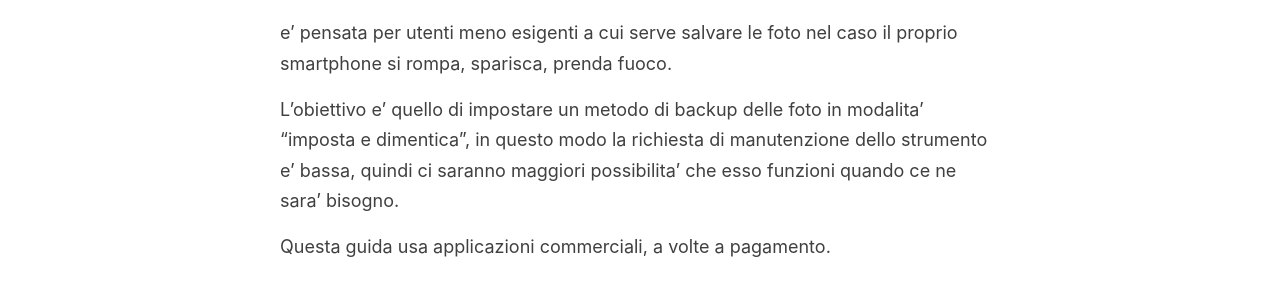
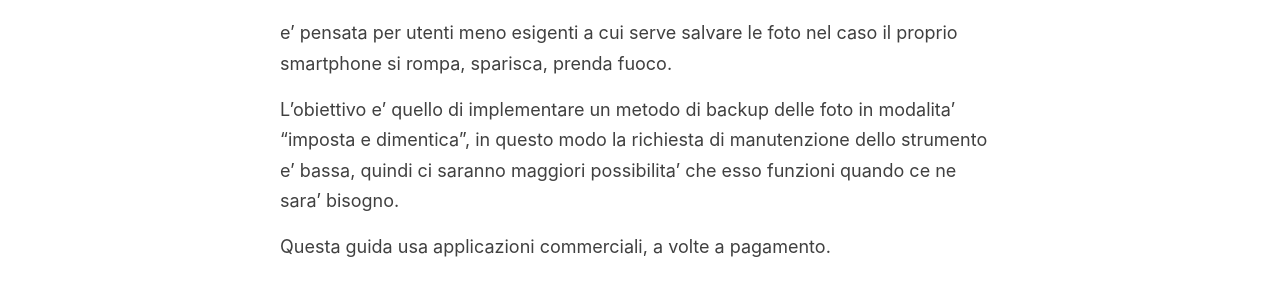
Before and after one commit to robe-varie/robe-varie.github.io, a Jekyll site: the page built from _posts/2023-06-11-BackupFotoSmartphone.md, in a window 1280 px wide and 900 px high, scrolled down 305 px. Shown: the part 161-444 px from the top of the window. Built offline with Jekyll 4.4.1, drawn with Linux system fonts in a browser that asks for light colours; some of the changed text lies outside the part shown.

Commit message:
Update 2023-06-11-BackupFotoSmartphone.md

```diff
--- a/_posts/2023-06-11-BackupFotoSmartphone.md
+++ b/_posts/2023-06-11-BackupFotoSmartphone.md
@@ -9,7 +9,7 @@ Questa guida non e' per i paranoici che vogliono tenere i propri dati per se ste
 
 e' pensata per utenti meno esigenti a cui serve salvare le foto nel caso il proprio smartphone si rompa, sparisca, prenda fuoco.
 
-L'obiettivo e' quello di impostare un metodo di backup delle foto in modalita' "imposta e dimentica", in questo modo la richiesta di manutenzione dello strumento e' bassa, quindi ci saranno maggiori possibilita' che esso funzioni quando ce ne sara' bisogno.
+L'obiettivo e' quello di implementare un metodo di backup delle foto in modalita' "imposta e dimentica", in questo modo la richiesta di manutenzione dello strumento e' bassa, quindi ci saranno maggiori possibilita' che esso funzioni quando ce ne sara' bisogno.
 
 Questa guida usa applicazioni commerciali, a volte a pagamento.
 
@@ -86,20 +86,20 @@ Tu chiedi di essere inserito/a nella famiglia in modo da poter godere dello spaz
 # iOS - iPhone
 
 ## iOS/iPhone - iCLoud (nativa)
-- 1. Andare nelle Impostazioni e selezionare il proprio nome appena sotto la barra della ricerca
+- 1 Andare nelle Impostazioni e selezionare il proprio nome appena sotto la barra della ricerca
 
 <img src="../images/guide/ios_icloud_01.PNG"  width="300">
-- 2. Selezionare "iCloud" ("5GB" varia in base a quanto spazio hai disponibile)
+- 2 Selezionare "iCloud" ("5GB" varia in base a quanto spazio hai disponibile)
 
 <img src="../images/guide/ios_icloud_02.PNG"  width="300">
-- 3. Selezionare "Foto"
+- 3 Selezionare "Foto"
 
 <img src="../images/guide/ios_icloud_03.PNG"  width="300">
-- 4. Verificare che "Sincronizza questo iPhone" sia selezionato
+- 4 Verificare che "Sincronizza questo iPhone" sia selezionato
 
 <img src="../images/guide/ios_icloud_04.PNG"  width="300">
-- 5. Quindi aprire l'applicazione "Foto"
-- 6. Nella pagina "Libreria", in fondo, c'e' lo stato di sincronizzazione
+- 5 Quindi aprire l'applicazione "Foto"
+- 6 Nella pagina "Libreria", in fondo, c'e' lo stato di sincronizzazione
 
 <img src="../images/guide/ios_icloud_05.PNG"  width="300">
 
```
